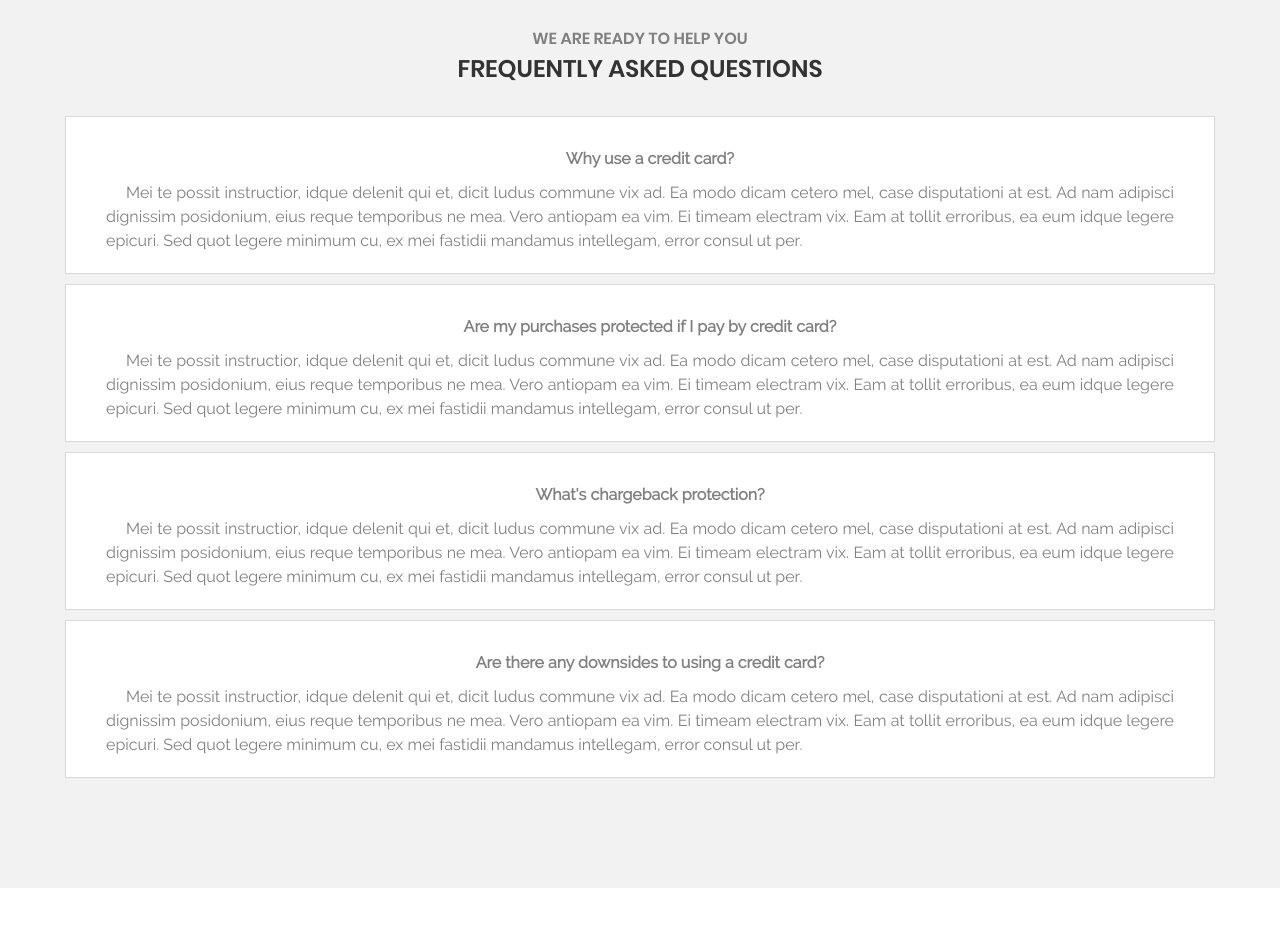
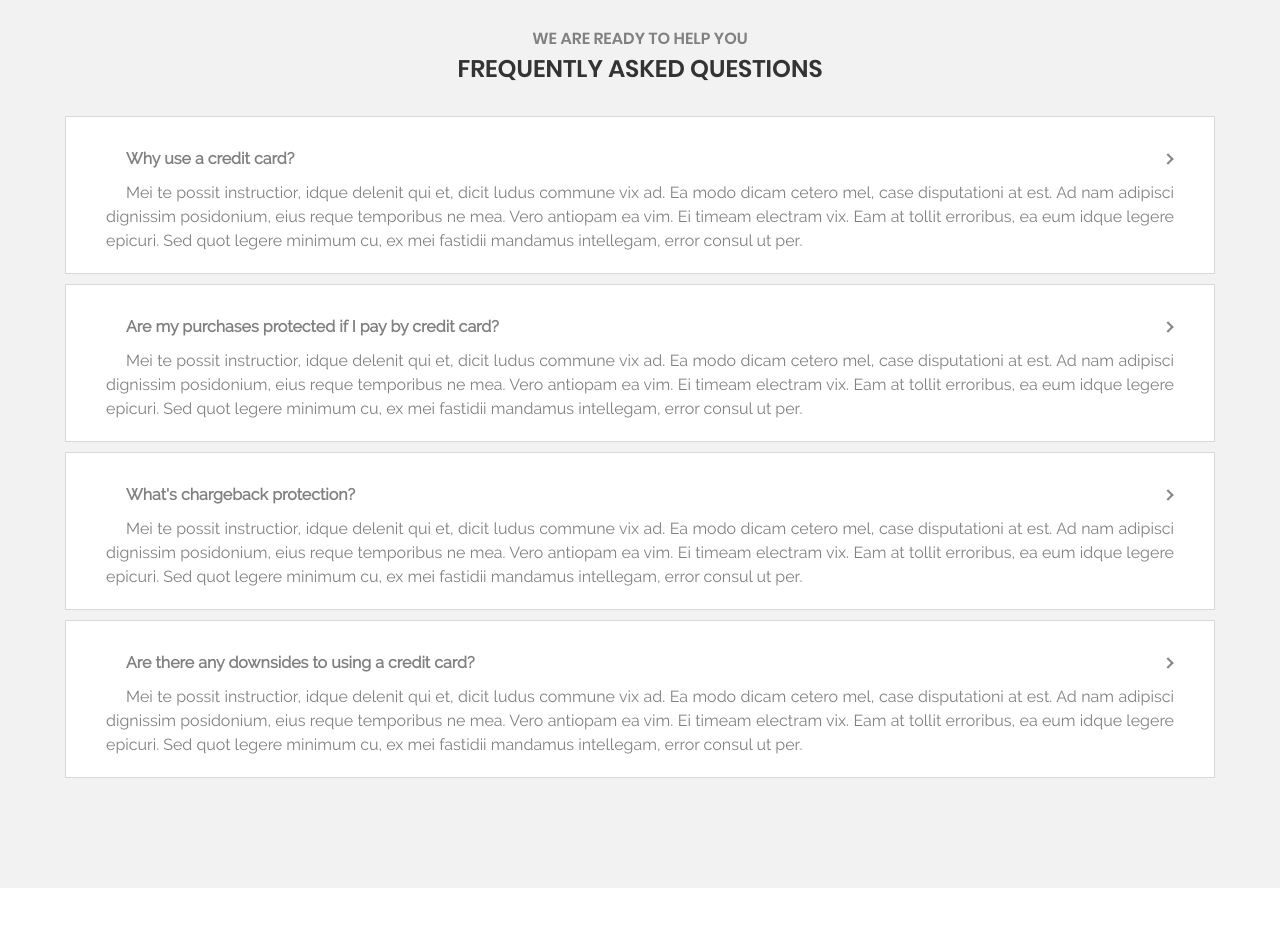
Before and after one commit to oleg-169900/creditcard, a website: page index.html in a window 1280 px wide. Shown: the part 4880-5807 px from the top of the page. Drawn offline with nearby package versions, Linux system fonts and the light colour scheme; files that its build step writes are made by us from their sources.

Commit message:
добавил переключатели в faq

```diff
--- a/index.html
+++ b/index.html
@@ -294,20 +294,40 @@
           <h4 class="page-section__subtitle">We are ready to help you</h4>
           <ul class="faq__list  center">
             <li class="faq__item">
-              <p class="faq__text  faq__text--question">Why use a credit card?</p>
-              <p class="faq__text  faq__text--answer">Mei te possit instructior, idque delenit qui et, dicit ludus commune vix ad. Ea modo dicam cetero mel, case disputationi at est. Ad nam adipisci dignissim posidonium, eius reque temporibus ne mea. Vero antiopam ea vim. Ei timeam electram vix. Eam at tollit erroribus, ea eum idque legere epicuri. Sed quot legere minimum cu, ex mei fastidii mandamus intellegam, error consul ut per.</p>
+              <div class="faq__inner">
+                <span class="faq__text  faq__text--question">Why use a credit card?</span>
+                <div class="faq__toggle">
+                  <span class="hidden">Answer toggle</span>
+                </div>
+              </div>
+              <p class="faq__text  faq__text--answer  faq__text--nojs">Mei te possit instructior, idque delenit qui et, dicit ludus commune vix ad. Ea modo dicam cetero mel, case disputationi at est. Ad nam adipisci dignissim posidonium, eius reque temporibus ne mea. Vero antiopam ea vim. Ei timeam electram vix. Eam at tollit erroribus, ea eum idque legere epicuri. Sed quot legere minimum cu, ex mei fastidii mandamus intellegam, error consul ut per.</p>
             </li>
             <li class="faq__item">
-              <p class="faq__text  faq__text--question">Are my purchases protected if I pay by credit card?</p>
-              <p class="faq__text  faq__text--answer">Mei te possit instructior, idque delenit qui et, dicit ludus commune vix ad. Ea modo dicam cetero mel, case disputationi at est. Ad nam adipisci dignissim posidonium, eius reque temporibus ne mea. Vero antiopam ea vim. Ei timeam electram vix. Eam at tollit erroribus, ea eum idque legere epicuri. Sed quot legere minimum cu, ex mei fastidii mandamus intellegam, error consul ut per.</p>
+              <div class="faq__inner">
+                <span class="faq__text  faq__text--question">Are my purchases protected if I pay by credit card?</span>
+                <div class="faq__toggle">
+                  <span class="hidden">Answer toggle</span>
+                </div>
+              </div>
+              <p class="faq__text  faq__text--answer  faq__text--nojs">Mei te possit instructior, idque delenit qui et, dicit ludus commune vix ad. Ea modo dicam cetero mel, case disputationi at est. Ad nam adipisci dignissim posidonium, eius reque temporibus ne mea. Vero antiopam ea vim. Ei timeam electram vix. Eam at tollit erroribus, ea eum idque legere epicuri. Sed quot legere minimum cu, ex mei fastidii mandamus intellegam, error consul ut per.</p>
             </li>
             <li class="faq__item">
-              <p class="faq__text  faq__text--question">What's chargeback protection?</p>
-              <p class="faq__text  faq__text--answer">Mei te possit instructior, idque delenit qui et, dicit ludus commune vix ad. Ea modo dicam cetero mel, case disputationi at est. Ad nam adipisci dignissim posidonium, eius reque temporibus ne mea. Vero antiopam ea vim. Ei timeam electram vix. Eam at tollit erroribus, ea eum idque legere epicuri. Sed quot legere minimum cu, ex mei fastidii mandamus intellegam, error consul ut per.</p>
+              <div class="faq__inner">
+                <span class="faq__text  faq__text--question">What's chargeback protection?</span>
+                <div class="faq__toggle">
+                  <span class="hidden">Answer toggle</span>
+                </div>
+              </div>
+              <p class="faq__text  faq__text--answer  faq__text--nojs">Mei te possit instructior, idque delenit qui et, dicit ludus commune vix ad. Ea modo dicam cetero mel, case disputationi at est. Ad nam adipisci dignissim posidonium, eius reque temporibus ne mea. Vero antiopam ea vim. Ei timeam electram vix. Eam at tollit erroribus, ea eum idque legere epicuri. Sed quot legere minimum cu, ex mei fastidii mandamus intellegam, error consul ut per.</p>
             </li>
             <li class="faq__item">
-              <p class="faq__text  faq__text--question">Are there any downsides to using a credit card?</p>
-              <p class="faq__text  faq__text--answer">Mei te possit instructior, idque delenit qui et, dicit ludus commune vix ad. Ea modo dicam cetero mel, case disputationi at est. Ad nam adipisci dignissim posidonium, eius reque temporibus ne mea. Vero antiopam ea vim. Ei timeam electram vix. Eam at tollit erroribus, ea eum idque legere epicuri. Sed quot legere minimum cu, ex mei fastidii mandamus intellegam, error consul ut per.</p>
+              <div class="faq__inner">
+                <span class="faq__text  faq__text--question">Are there any downsides to using a credit card?</span>
+                <div class="faq__toggle">
+                  <span class="hidden">Answer toggle</span>
+                </div>
+              </div>
+              <p class="faq__text  faq__text--answer  faq__text--nojs">Mei te possit instructior, idque delenit qui et, dicit ludus commune vix ad. Ea modo dicam cetero mel, case disputationi at est. Ad nam adipisci dignissim posidonium, eius reque temporibus ne mea. Vero antiopam ea vim. Ei timeam electram vix. Eam at tollit erroribus, ea eum idque legere epicuri. Sed quot legere minimum cu, ex mei fastidii mandamus intellegam, error consul ut per.</p>
             </li>
           </ul>
         </section>
@@ -331,5 +351,6 @@
 
     <script src="js/menu-toggle.js"></script>
     <script src="js/slider.js"></script>
+    <script src="js/toggles.js"></script>
   </body>
 </html>
--- a/sass/blocks/faq.scss
+++ b/sass/blocks/faq.scss
@@ -6,6 +6,7 @@
 }
 
 .faq__list {
+  width: 100%;
   margin-top: 20px;
 }
 
@@ -31,6 +32,34 @@
   font-weight: bold;
 }
 
+.faq__inner {
+  display: flex;
+  justify-content: space-between;
+  align-items: center;
+}
+
+.faq__toggle {
+  width: 6px;
+  height: 6px;
+  margin: 2px;
+
+  border: 2px solid #878787;
+  border-bottom: none;
+  border-left: none;
+
+  transform: rotate(45deg);
+
+  cursor: pointer;
+}
+
+.faq__toggle--rotate {
+  transform: rotate(135deg);
+}
+
+.faq__text--nojs {
+  display: block;
+}
+
 @media (min-width: $desktop-width) {
   .faq {
     padding: 100px 0;
```
